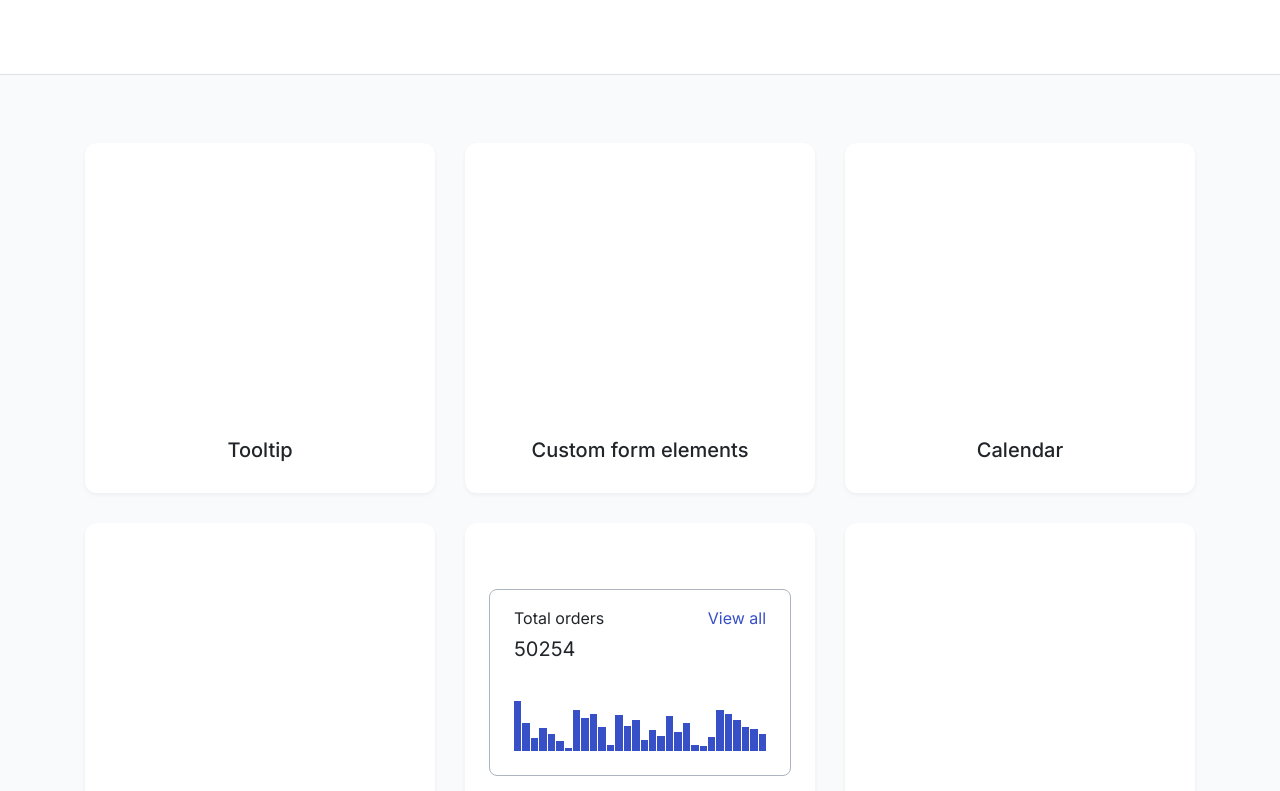
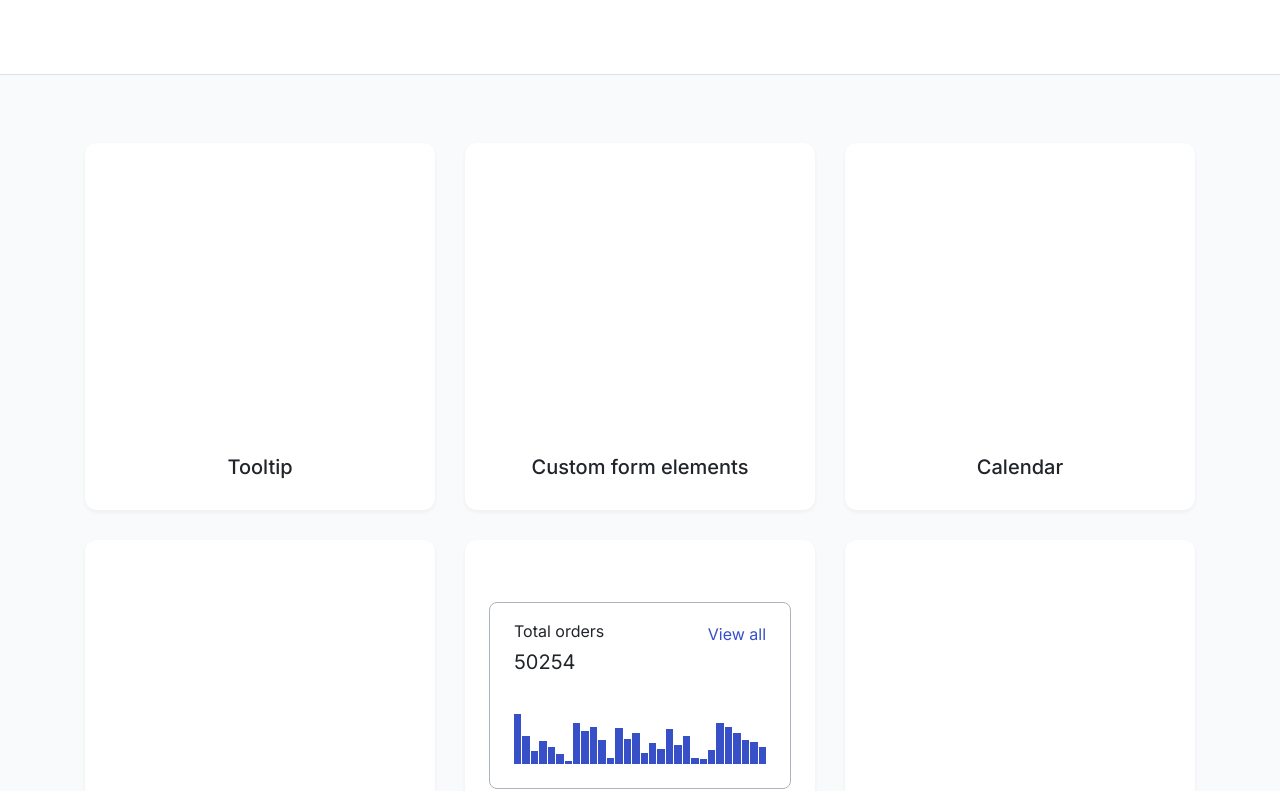
Before and after one commit to js-tasks-ru/htmlcss-20240913_sania-kond, a website: page index.html in a window 1280 px wide. Shown: the part 163-954 px from the top of the page. Drawn offline with Linux system fonts and the light colour scheme.

Commit message:
fixing card and grid components

```diff
--- a/assets/css/main.css
+++ b/assets/css/main.css
@@ -5,7 +5,7 @@
 @import '../../components/text/text.css';
 @import '../../components/page/page.css';
 @import '../../components/container/container.css';
-@import '../../components/grid/grid.css';
+@import '../../components/card-list/card-list.css';
 @import '../../components/card/card.css';
 @import '../../components/header/header.css';
 @import '../../components/main/main.css';
--- /dev/null
+++ b/components/card-list/card-list.css
@@ -0,0 +1,14 @@
+.card-list {
+    display: grid;
+    grid-template-columns: repeat(3, 1fr);
+    grid-auto-rows: 1fr;
+    grid-auto-flow: row;
+    gap: 30px;
+    list-style-type: none;
+    margin: 0;
+    padding: 0;
+}
+
+.card-list__item {
+
+}
--- a/components/card/card.css
+++ b/components/card/card.css
@@ -1,7 +1,6 @@
 .card {
     display: flex;
     flex-direction: column;
-    aspect-ratio: 1;
     padding: 24px;
     box-shadow: 0 2px 4px 0 #2124290D;
     border-radius: 12px;
@@ -10,6 +9,7 @@
 
 .card__content {
     width: 100%;
+    min-height: 262px;
     display: flex;
     flex-direction: column;
     flex: 1 0 auto;
@@ -18,6 +18,6 @@
 }
 
 .card__title {
-    margin-bottom: 6px;
+    margin: 25px 0 6px;
     text-align: center;
 }
--- a/components/grid/grid.css
+++ /dev/null
@@ -1,12 +0,0 @@
-.grid {
-    display: grid;
-    grid-template-columns: repeat(12, 1fr);
-    gap: 30px;
-    list-style-type: none;
-    margin: 0;
-    padding: 0;
-}
-
-.grid__cols-4 {
-    grid-column: span 4;
-}
--- a/components/histogram/histogram.css
+++ b/components/histogram/histogram.css
@@ -26,3 +26,7 @@
 .histogram__column {
     background-color: var(--primary);
 }
+
+.histogram__view-all-link {
+    margin-top: 3px;
+}
--- a/index.html
+++ b/index.html
@@ -14,8 +14,8 @@
             </header>
             <main class="main page__main">
                 <div class="container">
-                    <ul class="grid">
-                        <li class="grid__cols-4">
+                    <ul class="card-list">
+                        <li class="card-list__item">
                             <article class="card">
                                 <div class="card__content">
 
@@ -27,7 +27,7 @@
                             </article>
                         </li>
 
-                        <li class="grid__cols-4">
+                        <li class="card-list__item">
                             <article class="card">
                                 <div class="card__content">
 
@@ -39,7 +39,7 @@
                             </article>
                         </li>
 
-                        <li class="grid__cols-4">
+                        <li class="card-list__item">
                             <article class="card">
                                 <div class="card__content">
 
@@ -51,7 +51,7 @@
                             </article>
                         </li>
 
-                        <li class="grid__cols-4">
+                        <li class="card-list__item">
                             <article class="card">
                                 <div class="card__content">
 
@@ -63,7 +63,7 @@
                             </article>
                         </li>
 
-                        <li class="grid__cols-4">
+                        <li class="card-list__item">
                             <article class="card">
                                 <div class="card__content">
                                     <div class="histogram">
@@ -73,7 +73,7 @@
                                                 <p class="histogram__total title title_s">50254</p>
                                             </div>
 
-                                            <a class="text text_m text_color_primary text_decoration_none" href="#">View all</a>
+                                            <a class="histogram__view-all-link text text_m text_color_primary text_decoration_none" href="#">View all</a>
                                         </div>
 
                                         <div class="histogram__columns">
@@ -122,7 +122,7 @@
                             </article>
                         </li>
 
-                        <li class="grid__cols-4">
+                        <li class="card-list__item">
                             <article class="card">
                                 <div class="card__content">
 
```
Also changed, not shown: 04-lection2/01-histogram/index.html (+1 -1 lines).
